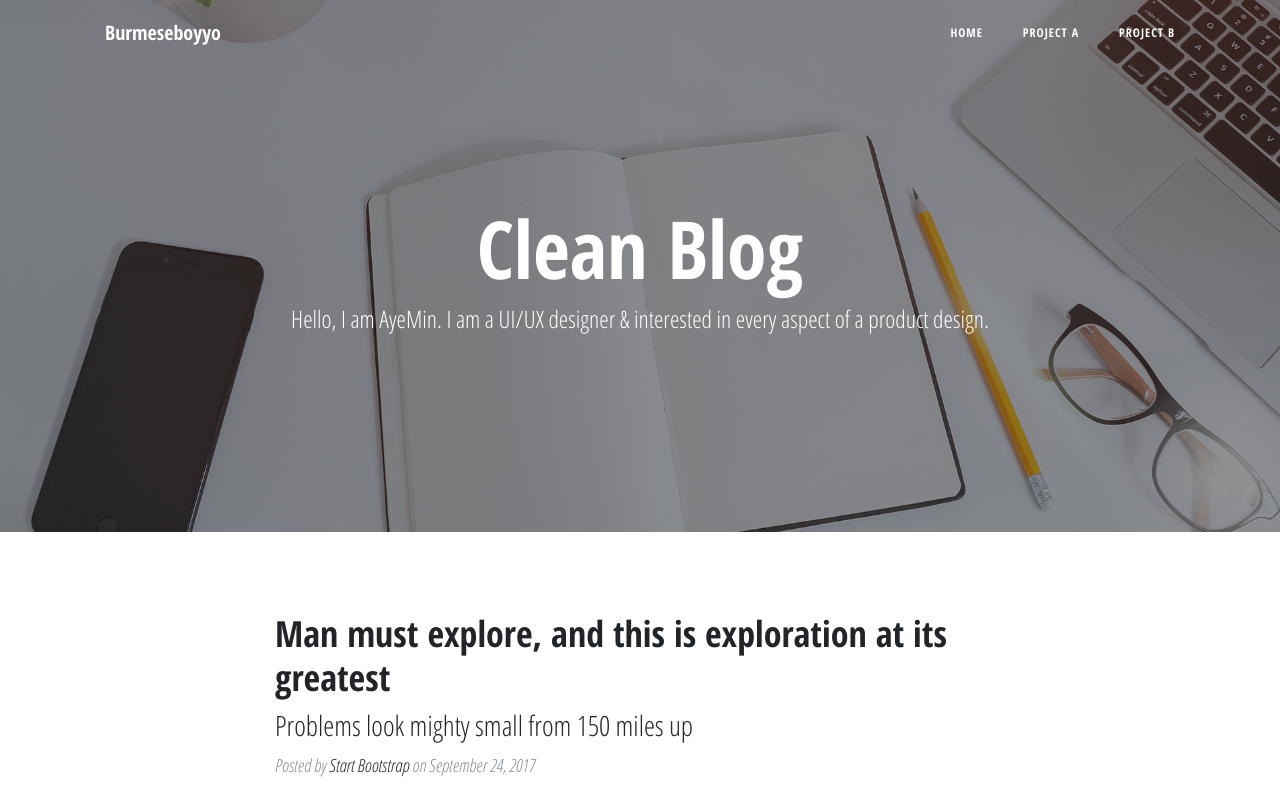
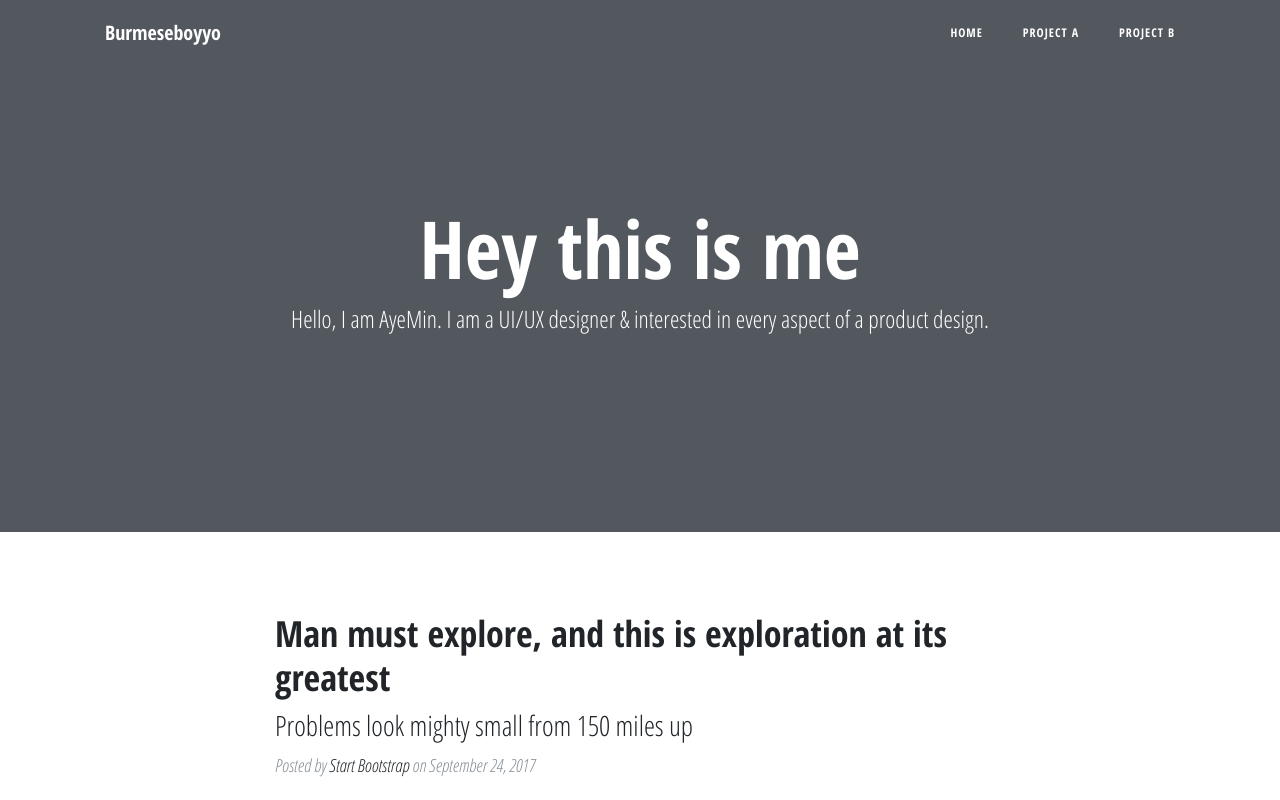
Before and after one commit to AyeMinAM/PROJECT, a website: page index.html in a window 1280 px wide. Shown: the top 800 px of the page. Drawn offline with Linux system fonts and the light colour scheme.

Commit message:
Header_Home

```diff
--- a/index.html
+++ b/index.html
@@ -8,7 +8,7 @@
     <meta name="description" content="">
     <meta name="author" content="">
 
-    <title>Clean Blog - Start Bootstrap Theme</title>
+    <title>Home - a Webiste of a Burmeseboy</title>
 
     <!-- Bootstrap core CSS -->
     <link href="vendor/bootstrap/css/bootstrap.min.css" rel="stylesheet">
@@ -51,13 +51,13 @@
     </nav>
 
     <!-- Page Header -->
-    <header class="masthead" style="background-image: url('img/home-bg.jpg')">
+    <header class="masthead">
       <div class="overlay"></div>
       <div class="container">
         <div class="row">
           <div class="col-lg-8 col-md-10 mx-auto">
             <div class="site-heading">
-              <h1>Clean Blog</h1>
+              <h1>Hey this is me</h1>
               <span class="subheading">Hello, I am AyeMin.
                                       I am a UI/UX designer &
                                       interested in every aspect of
--- a/scss/_masthead.scss
+++ b/scss/_masthead.scss
@@ -3,7 +3,7 @@ header.masthead {
   // TIP: Background images are set within the HTML using inline CSS!
   margin-bottom: 50px;
   background: no-repeat center center;
-  background-color: $gray-600;
+  background-color: $black;
   background-attachment: scroll;
   position: relative;
   @include background-cover;
```
